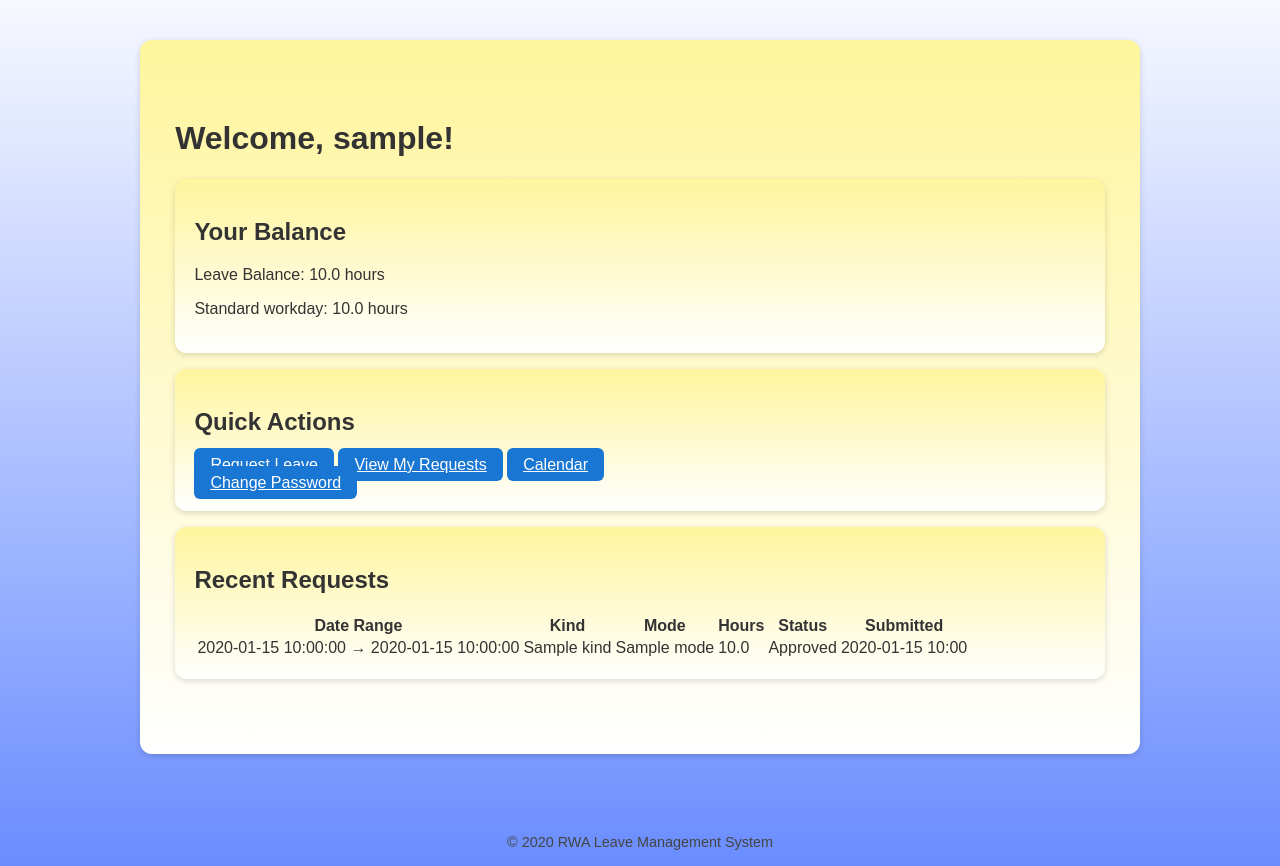
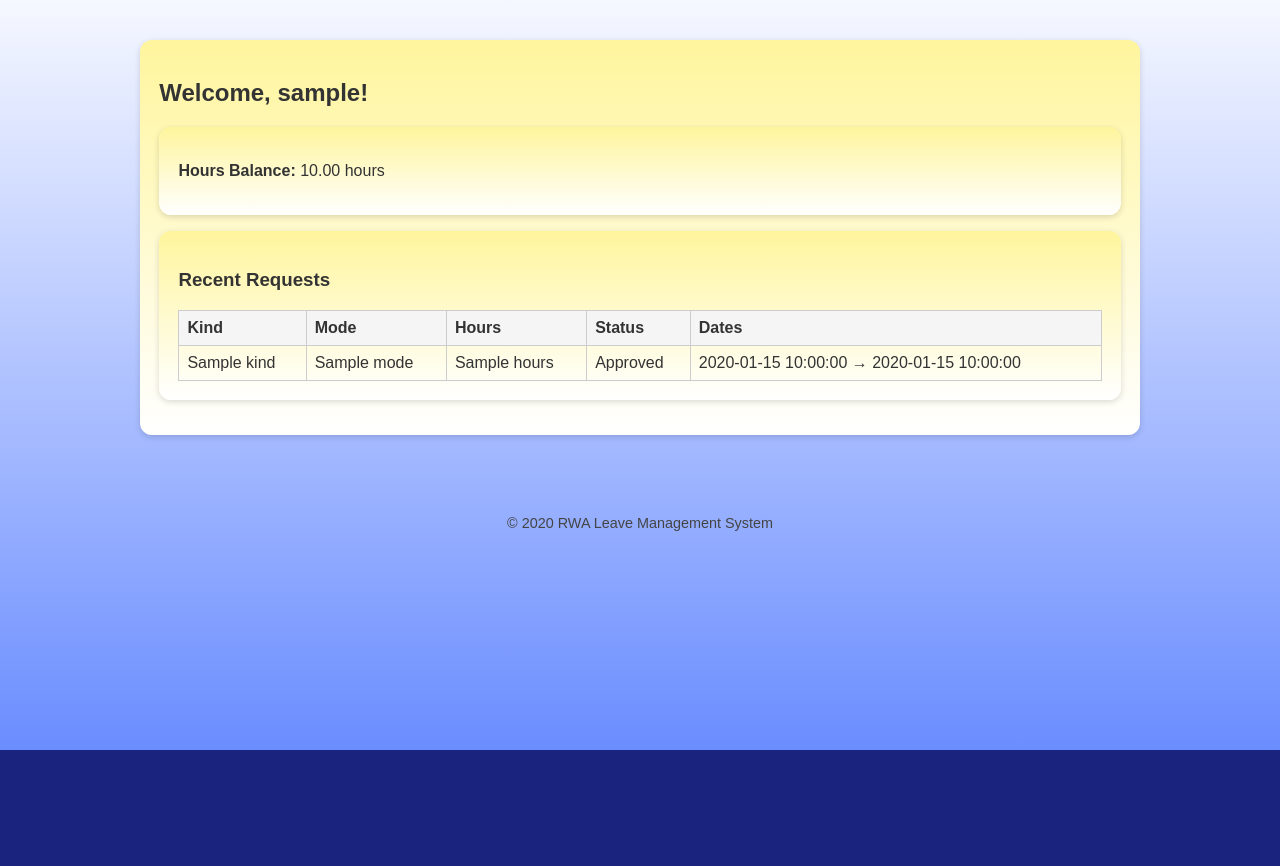
Before and after one commit to mcahoon-coder/RWA-Leave-System-Render-Clean, a Flask app: template templates/dashboard.html in a window 1280 px wide. Shown: the part 50-916 px from the top of the page. After the commit the page ends 800 px from the top, so only its background shows below. Run offline with Flask 3, Linux system fonts and the light colour scheme; the template is opened without the code that fills it: most values are stand-ins (such as "Sample title", 1, 10 or a date in 2020).

Commit message:
Update dashboard.html

```diff
--- a/templates/dashboard.html
+++ b/templates/dashboard.html
@@ -2,69 +2,37 @@
 {% block title %}Dashboard{% endblock %}
 
 {% block content %}
-<div class="content-wrapper">
-  <h1 class="page-title">Welcome, {{ me.username }}!</h1>
+<h2>Welcome, {{ me.username }}!</h2>
 
-  <div class="cards">
-    <div class="card">
-      <h2>Your Balance</h2>
-      <p>
-        Leave Balance:
-        <span class="{{ 'balance-negative' if me.hours_balance < 0 else 'balance-positive' }}">
-          {{ "%.1f"|format(me.hours_balance) }} hours
-        </span>
-      </p>
-      <p>Standard workday: {{ "%.1f"|format(workday) }} hours</p>
-    </div>
+<div class="card">
+  <p><strong>Hours Balance:</strong>
+    {% if me.hours_balance < 0 %}
+      <span style="color:red">{{ '%.2f'|format(me.hours_balance) }} hours</span>
+    {% else %}
+      {{ '%.2f'|format(me.hours_balance) }} hours
+    {% endif %}
+  </p>
+</div>
 
-    <div class="card">
-      <h2>Quick Actions</h2>
-      <div class="btn-row">
-        <a class="btn" href="{{ url_for('new_request') }}">Request Leave</a>
-        <a class="btn" href="{{ url_for('my_requests') }}">View My Requests</a>
-        <a class="btn" href="{{ url_for('calendar') }}">Calendar</a>
-      </div>
-      <div class="btn-row">
-        <a class="btn secondary" href="{{ url_for('update_password') }}">Change Password</a>
-        {% if current_user.role == 'admin' %}
-          <a class="btn warn" href="{{ url_for('manage_users') }}">Manage Users</a>
-        {% endif %}
-      </div>
-    </div>
-
-    <div class="card">
-      <h2>Recent Requests</h2>
-      {% if recent %}
-        <div class="table-wrap">
-          <table class="table">
-            <thead>
-              <tr>
-                <th>Date Range</th>
-                <th>Kind</th>
-                <th>Mode</th>
-                <th>Hours</th>
-                <th>Status</th>
-                <th>Submitted</th>
-              </tr>
-            </thead>
-            <tbody>
-              {% for r in recent %}
-              <tr>
-                <td>{{ r.start_date }} → {{ r.end_date }}</td>
-                <td>{{ r.kind|capitalize }}</td>
-                <td>{{ r.mode|capitalize }}</td>
-                <td>{{ "%.1f"|format(r.hours) }}</td>
-                <td>{{ r.status }}</td>
-                <td>{{ r.created_at.strftime("%Y-%m-%d %H:%M") if r.created_at }}</td>
-              </tr>
-              {% endfor %}
-            </tbody>
-          </table>
-        </div>
-      {% else %}
-        <p>No recent requests yet.</p>
-      {% endif %}
-    </div>
-  </div>
+<div class="card">
+  <h3>Recent Requests</h3>
+  {% if recent %}
+  <table class="requests-table">
+    <tr>
+      <th>Kind</th><th>Mode</th><th>Hours</th><th>Status</th><th>Dates</th>
+    </tr>
+    {% for r in recent %}
+    <tr>
+      <td>{{ r.kind }}</td>
+      <td>{{ r.mode }}</td>
+      <td>{{ r.hours }}</td>
+      <td>{{ r.status }}</td>
+      <td>{{ r.start_date }} → {{ r.end_date }}</td>
+    </tr>
+    {% endfor %}
+  </table>
+  {% else %}
+    <p>No recent requests.</p>
+  {% endif %}
 </div>
 {% endblock %}
```
